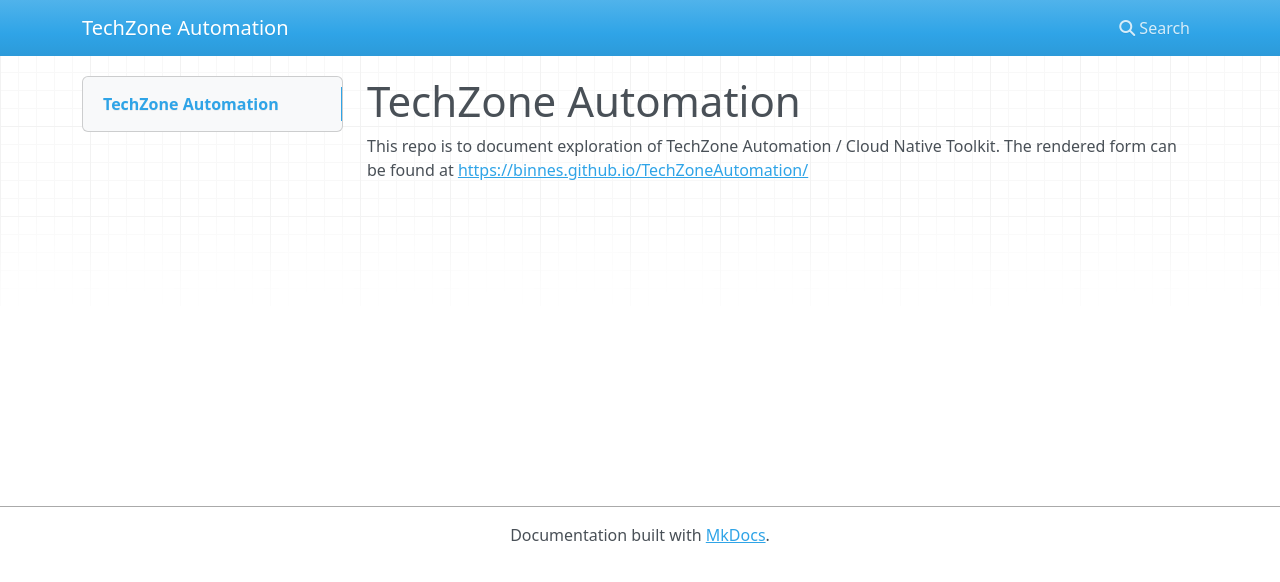
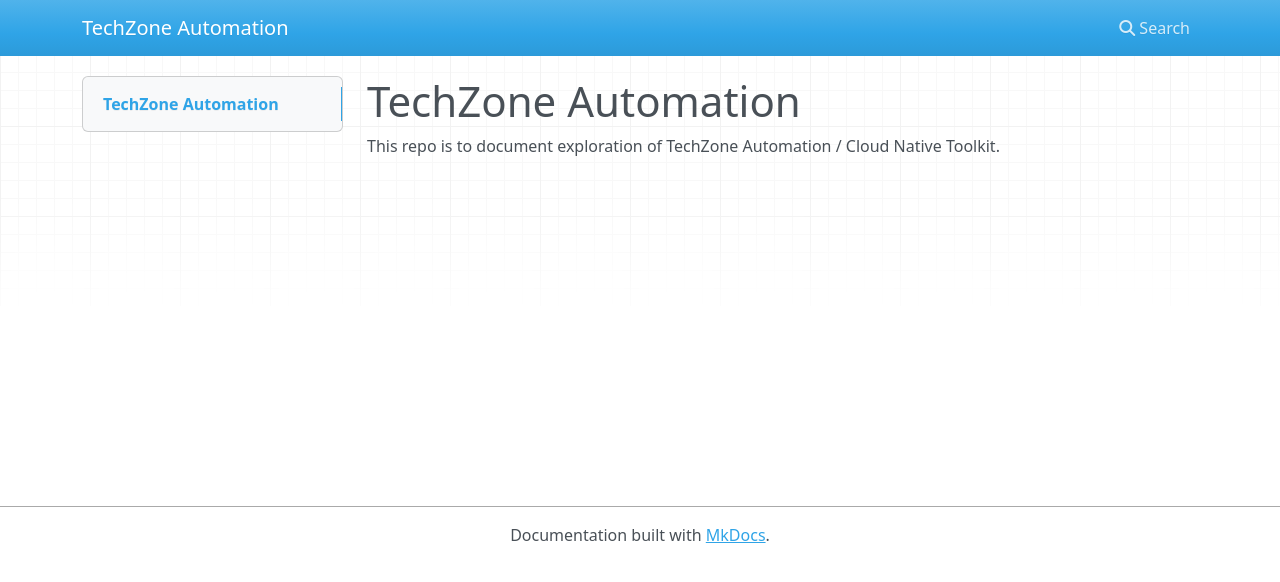
Before and after one commit to binnes/TechZoneAutomation, an MkDocs documentation site: the page built from docs/index.md, in a window 1280 px wide. Shown: the top 582 px of the page. Built offline with MkDocs 1.6.1, drawn with Linux system fonts in a browser that asks for light colours; nearby versions of some CDN libraries.

```diff
--- a/docs/index.md
+++ b/docs/index.md
@@ -1,3 +1,3 @@
 # TechZone Automation
 
-This repo is to document exploration of TechZone Automation / Cloud Native Toolkit.  The rendered form can be found at [https://binnes.github.io/TechZoneAutomation/](https://binnes.github.io/TechZoneAutomation/)
+This repo is to document exploration of TechZone Automation / Cloud Native Toolkit.
```
Also changed, not shown: README.md (+3 -0 lines).
